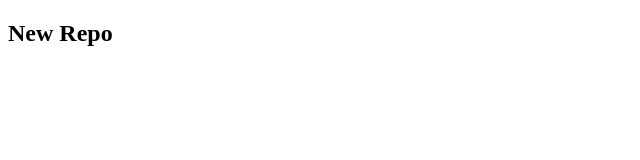
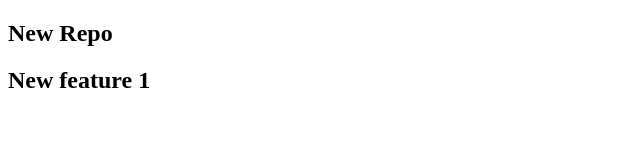
Before and after one commit to jeettcwork-design/LocalRepo, a plain HTML site: page index.html in a window 1280 px wide. Shown: the whole page, without its empty margins (0-640 px from the left). Drawn offline with Linux system fonts and the light colour scheme.

Commit message:
new data

```diff
--- a/index.html
+++ b/index.html
@@ -7,5 +7,6 @@
   </head>
   <body>
     <h2>New Repo</h2>
+    <h2>New feature 1</h2>
   </body>
 </html>
```
